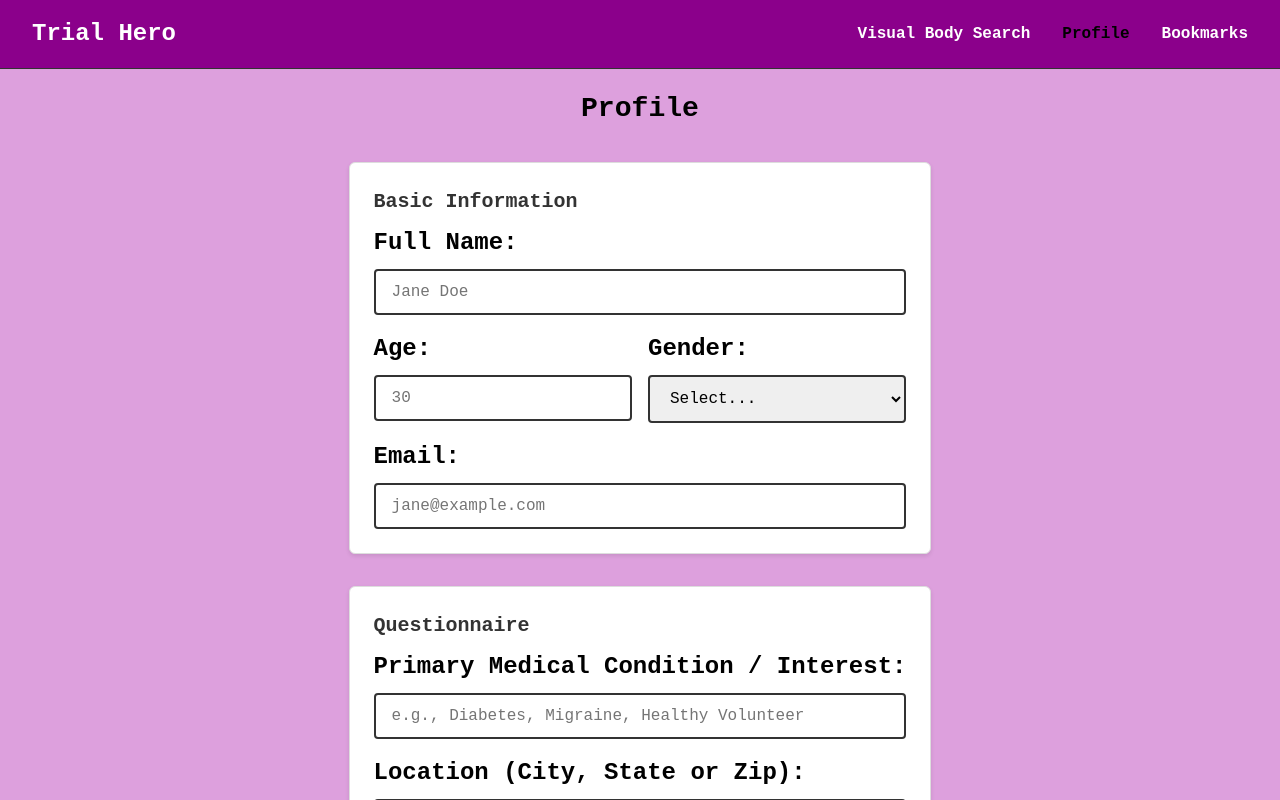
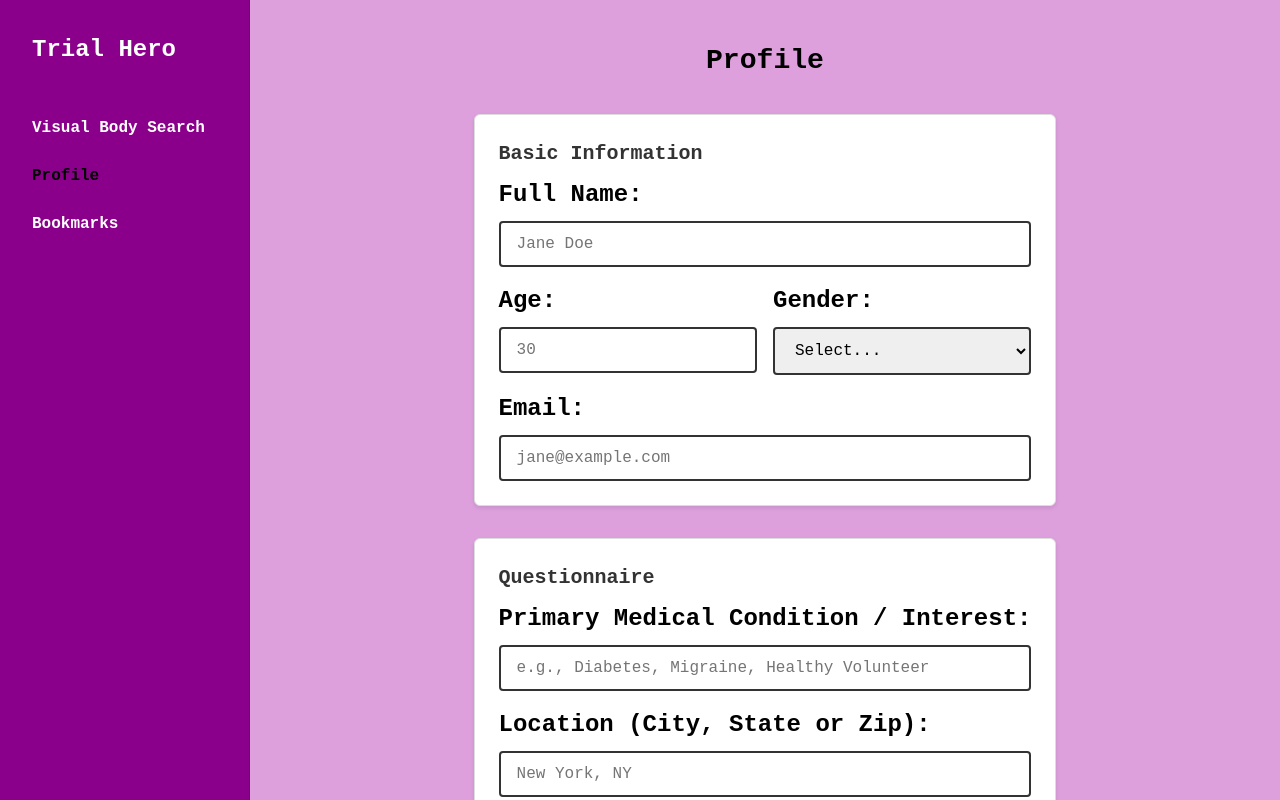
Before and after one commit to rohanrobinson/trialhero, a React (Vite) app in the folder frontend/: page /profile in a window 1280 px wide. Shown: the top 800 px of the page. Built offline with nearby package versions, Linux system fonts and the light colour scheme; no server answers.

Commit message:
move navbar to side

```diff
--- a/frontend/src/App.css
+++ b/frontend/src/App.css
@@ -1,22 +1,25 @@
 #root {
-  max-width: 1280px;
+  max-width: 1400px;
   margin: 0 auto;
-  padding: 0 2rem 2rem 2rem;
+  padding: 2rem;
   text-align: center;
 }
 
 .navbar {
   display: flex;
-  justify-content: space-between;
-  align-items: center;
-  padding: 1rem 2rem;
+  flex-direction: column;
+  justify-content: flex-start;
+  align-items: flex-start;
+  padding: 2rem;
   background-color: darkmagenta;
-  border-bottom: 1px solid #333;
+  border-right: 1px solid #333;
   position: fixed;
   top: 0;
   left: 0;
-  right: 0;
+  bottom: 0;
+  width: 250px;
   z-index: 1000;
+  box-sizing: border-box;
 }
 
 .navbar-brand .nav-logo {
@@ -28,7 +31,11 @@
 
 .navbar-links {
   display: flex;
-  gap: 2rem;
+  flex-direction: column;
+  gap: 1.5rem;
+  margin-top: 3rem;
+  width: 100%;
+  text-align: left;
 }
 
 .nav-link {
@@ -49,9 +56,10 @@
   font-weight: bold;
 }
 
-/* Adjust main content padding to account for fixed navbar */
+/* Adjust main content padding to account for fixed sidebar */
 body {
-  padding-top: 80px;
+  padding-left: 250px;
+  padding-top: 0;
 }
 
 
```
